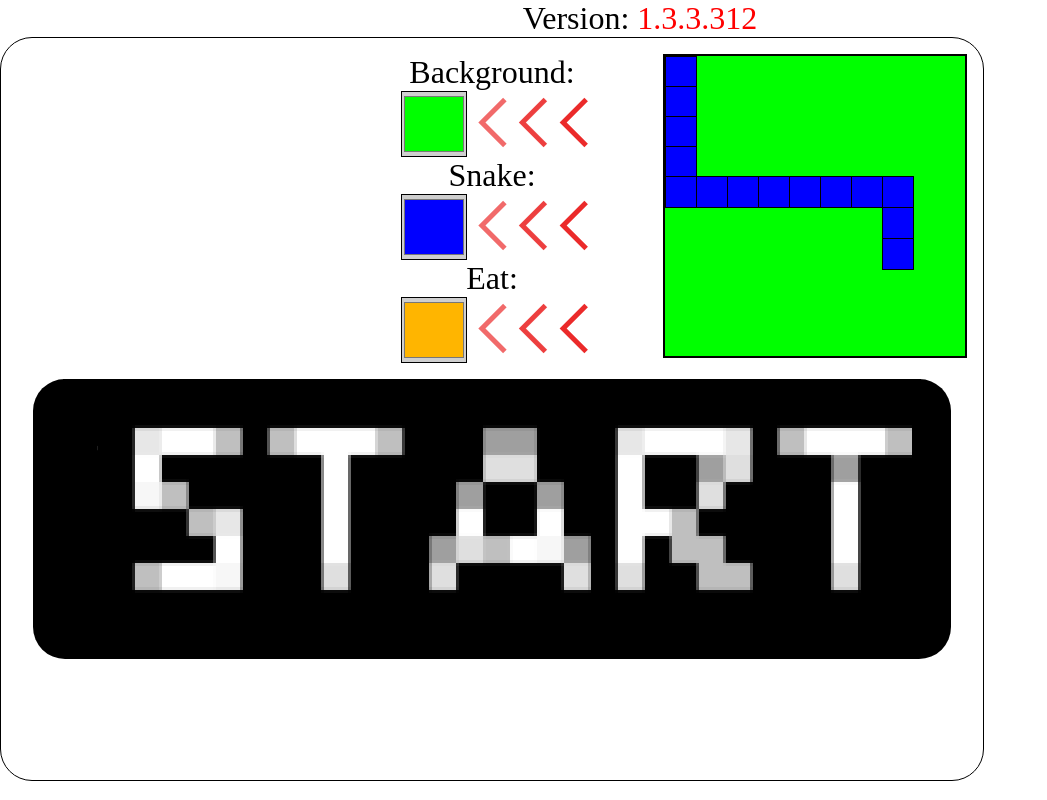
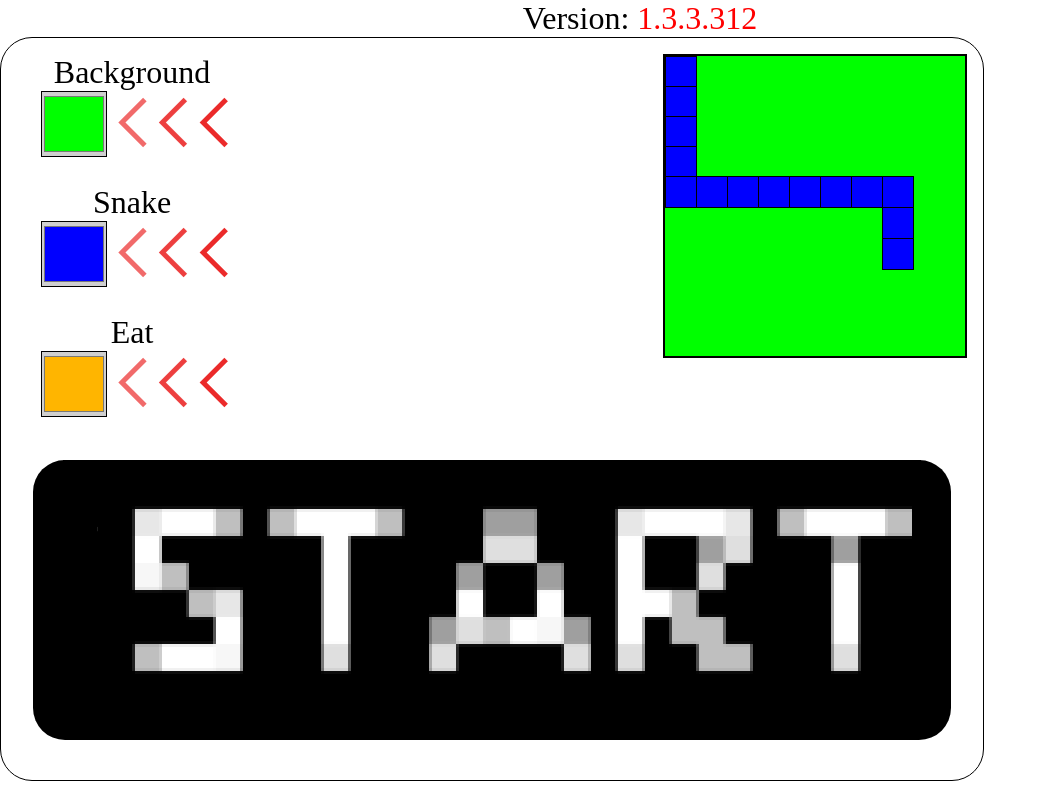
Before and after one commit to DiametrFQ/Snake, a plain HTML site: page index.html in a window 1280 px wide. Shown: the whole page, without its empty margins (0-1047 px from the left). Drawn offline with Linux system fonts and the light colour scheme.

Commit message:
- change css (canvas)

```diff
--- a/index.html
+++ b/index.html
@@ -3,8 +3,8 @@
 
 <head>
   <meta charset="UTF-8">
+  <title>Snake</title>
   <meta name="viewport" content="user-scalable=no" />
-  <title>Snake</title>
   <link rel="stylesheet" href="style.css">
   <link rel="icon" href="Images/icon.png">
 </head>
@@ -13,8 +13,8 @@
 
 <body>
   <div id="center">
-    <div>
-      <div class="word">Background:</div>
+    <div class="div"id="Background">
+      <div class="word">Background</div>
       <input type="color" class="color" id="color1">
       <span class="arrow">
         <span></span>
@@ -22,8 +22,9 @@
         <span></span>
       </span>
     </div>
-    <div>
-      <div class="word">Snake:</div>
+
+    <div class="div" id="Snake">
+      <div class="word">Snake</div>
       <input type="color" class="color" id="color2">
       <span class="arrow">
         <span></span>
@@ -32,8 +33,8 @@
       </span>
     </div>
 
-    <div>
-      <div class="word">Eat:</div>
+    <div class="div" id="Eat">
+      <div class="word">Eat</div>
       <input type="color" class="color" id="color3">
       <span class="arrow">
         <span></span>
@@ -53,5 +54,4 @@
 </body>
 
 <script src="script.js"></script>
-
 </html>
```
